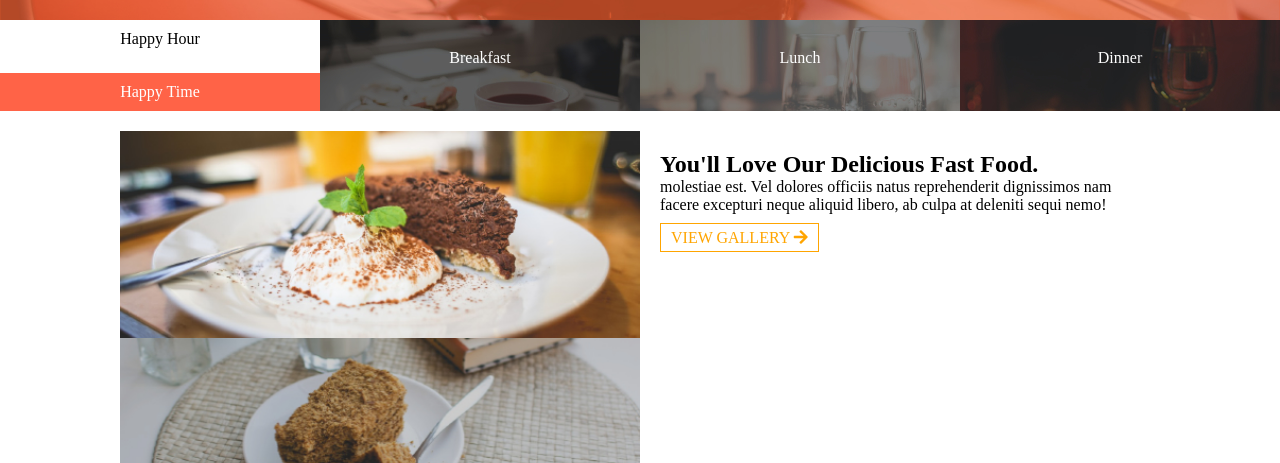
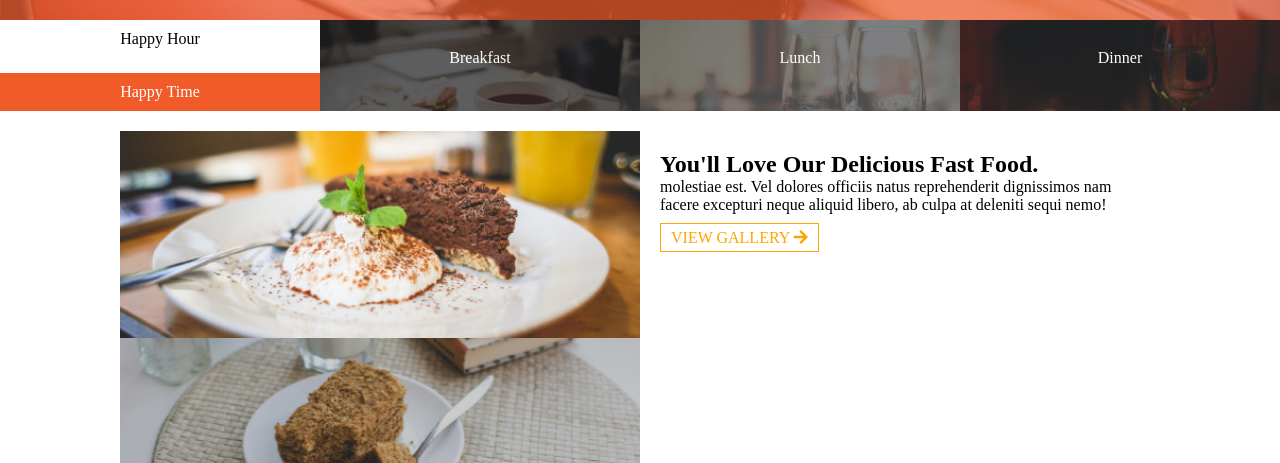
Before and after one commit to Jn-mic/anitas-kitchen, a plain HTML site: page index.html in a window 1280 px wide. Shown: the part 337-800 px from the top of the page. Drawn offline with Linux system fonts and the light colour scheme.

Commit message:
it will add #F15A29 on the full screen

```diff
--- a/index.css
+++ b/index.css
@@ -51,7 +51,7 @@ body{
 
 #second{
     padding: 10px;
-    background-color: tomato;
+    background-color: #F15A29;
     text-align: center;
     color: white;
 }
```
